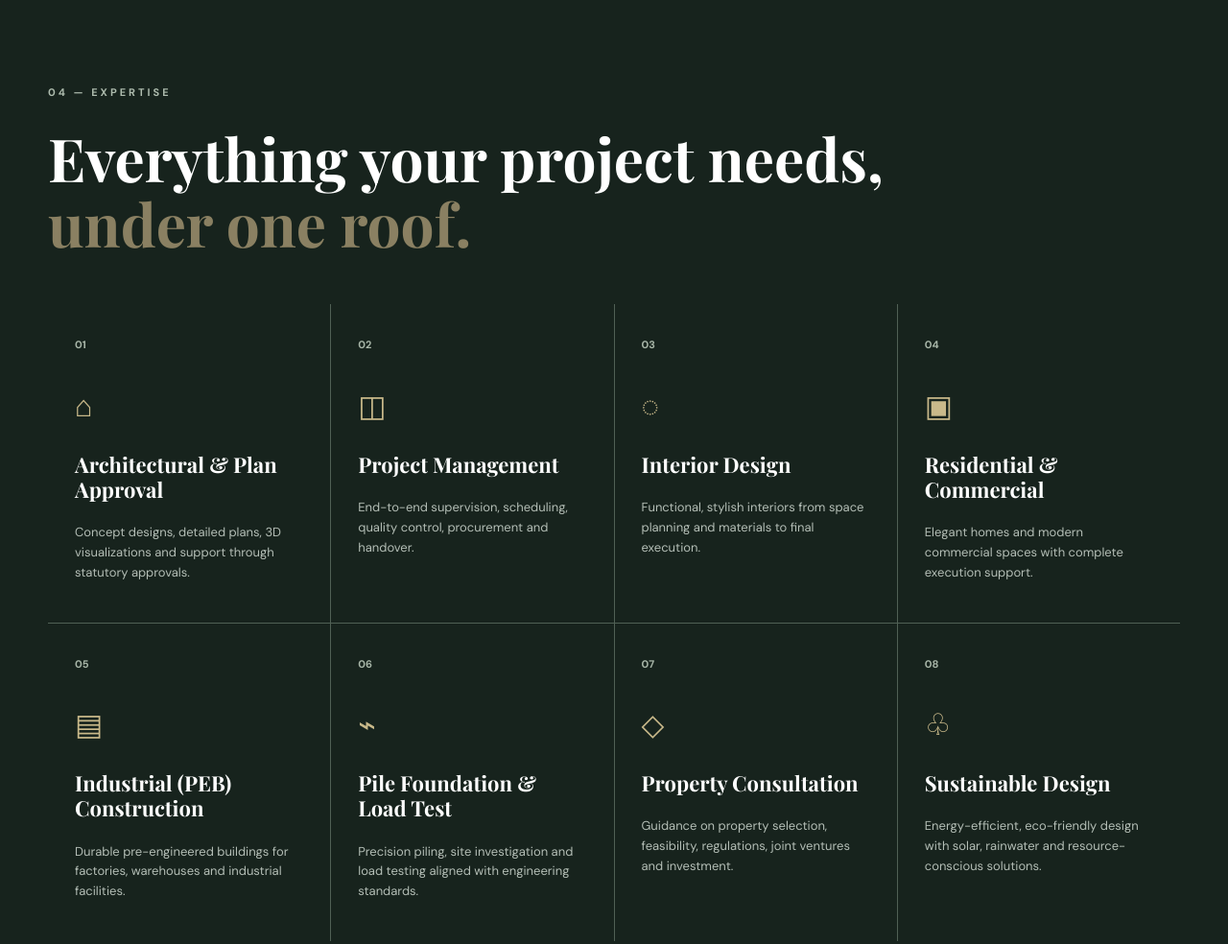
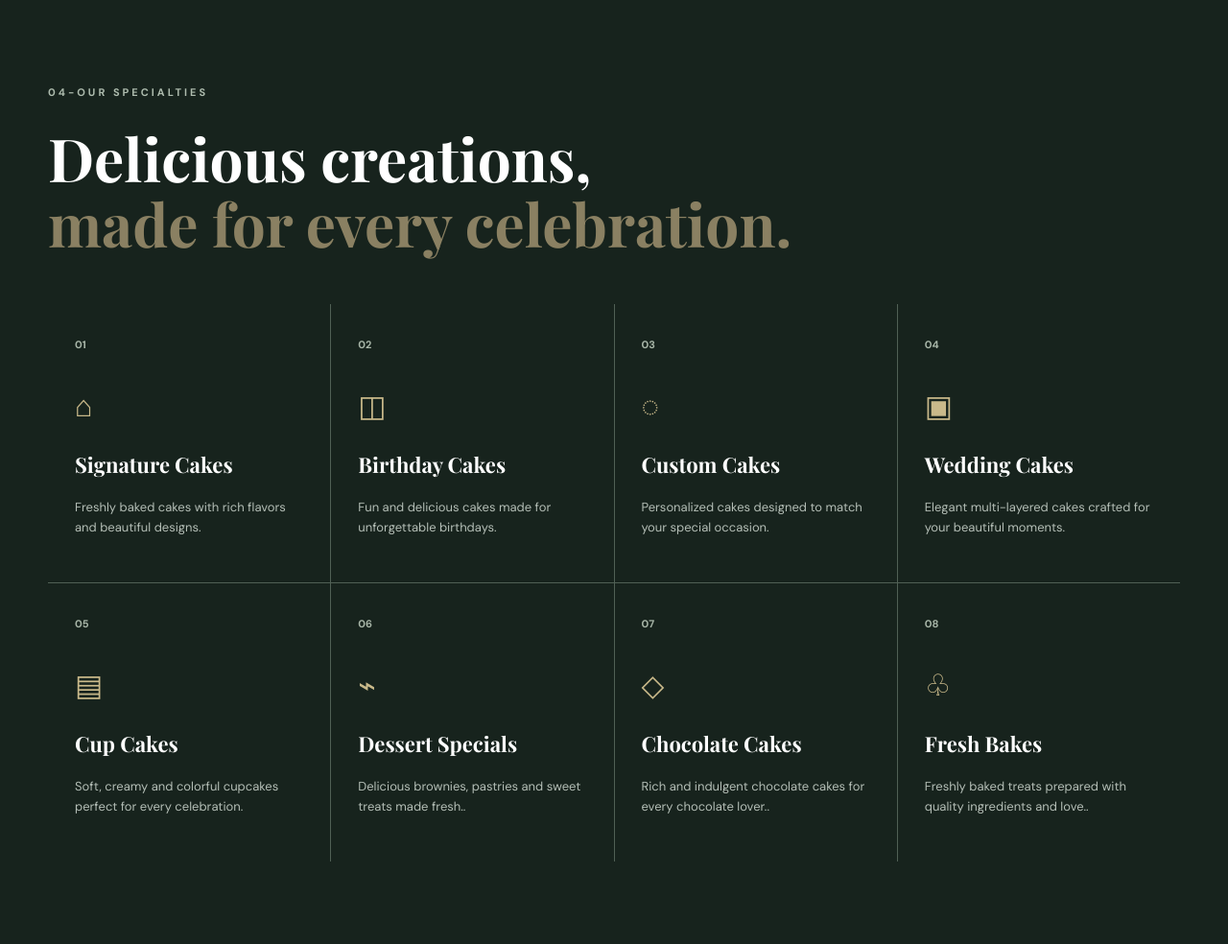
Before and after one commit to hariniarumugam2115-cell/TEST-1, a plain HTML site: page index.html in a window 1280 px wide. Shown: the part 3800-4784 px from the top of the page at 96% size. Drawn offline with nearby package versions, Linux system fonts and the light colour scheme.

Commit message:
Update index.html

```diff
--- a/index.html
+++ b/index.html
@@ -74,16 +74,16 @@
 </section>
 
 <section id="services" class="section services">
- <div class="container"><div class="section-label">04 — EXPERTISE</div><h2>Everything your project needs,<br><span>under one roof.</span></h2>
+ <div class="container"><div class="section-label">04-OUR SPECIALTIES</div><h2>Delicious creations,<br><span>made for every celebration.</span></h2>
  <div class="service-grid">
-  <article><b>01</b><div class="service-icon">⌂</div><h3>Architectural & Plan Approval</h3><p>Concept designs, detailed plans, 3D visualizations and support through statutory approvals.</p></article>
-  <article><b>02</b><div class="service-icon">◫</div><h3>Project Management</h3><p>End-to-end supervision, scheduling, quality control, procurement and handover.</p></article>
-  <article><b>03</b><div class="service-icon">◌</div><h3>Interior Design</h3><p>Functional, stylish interiors from space planning and materials to final execution.</p></article>
-  <article><b>04</b><div class="service-icon">▣</div><h3>Residential & Commercial</h3><p>Elegant homes and modern commercial spaces with complete execution support.</p></article>
-  <article><b>05</b><div class="service-icon">▤</div><h3>Industrial (PEB) Construction</h3><p>Durable pre-engineered buildings for factories, warehouses and industrial facilities.</p></article>
-  <article><b>06</b><div class="service-icon">⌁</div><h3>Pile Foundation & Load Test</h3><p>Precision piling, site investigation and load testing aligned with engineering standards.</p></article>
-  <article><b>07</b><div class="service-icon">◇</div><h3>Property Consultation</h3><p>Guidance on property selection, feasibility, regulations, joint ventures and investment.</p></article>
-  <article><b>08</b><div class="service-icon">♧</div><h3>Sustainable Design</h3><p>Energy-efficient, eco-friendly design with solar, rainwater and resource-conscious solutions.</p></article>
+  <article><b>01</b><div class="service-icon">⌂</div><h3>Signature Cakes</h3><p>Freshly baked cakes with rich flavors and beautiful designs.</p></article>
+  <article><b>02</b><div class="service-icon">◫</div><h3>Birthday Cakes</h3><p>Fun and delicious cakes made for unforgettable birthdays.</p></article>
+  <article><b>03</b><div class="service-icon">◌</div><h3>Custom Cakes</h3><p>Personalized cakes designed to match your special occasion.</p></article>
+  <article><b>04</b><div class="service-icon">▣</div><h3>Wedding Cakes</h3></h3><p>Elegant multi-layered cakes crafted for your beautiful moments.</p></article>
+  <article><b>05</b><div class="service-icon">▤</div><h3>Cup Cakes</h3><p>Soft, creamy and colorful cupcakes perfect for every celebration.</p></article>
+  <article><b>06</b><div class="service-icon">⌁</div><h3>Dessert Specials</h3><p>Delicious brownies, pastries and sweet treats made fresh..</p></article>
+  <article><b>07</b><div class="service-icon">◇</div><h3>Chocolate Cakes</h3><p>Rich and indulgent chocolate cakes for every chocolate lover..</p></article>
+  <article><b>08</b><div class="service-icon">♧</div><h3>Fresh Bakes</h3><p>Freshly baked treats prepared with quality ingredients and love..</p></article>
  </div></div>
 </section>
 
```
